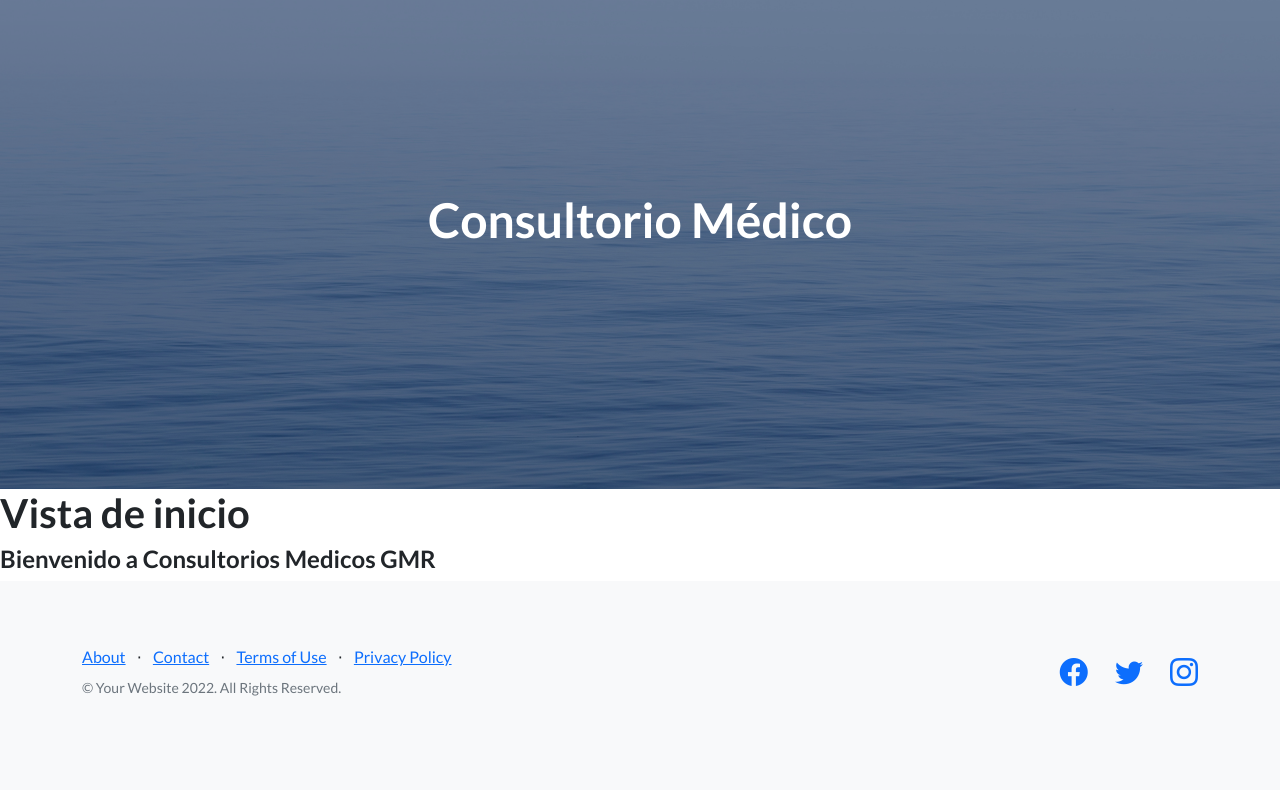
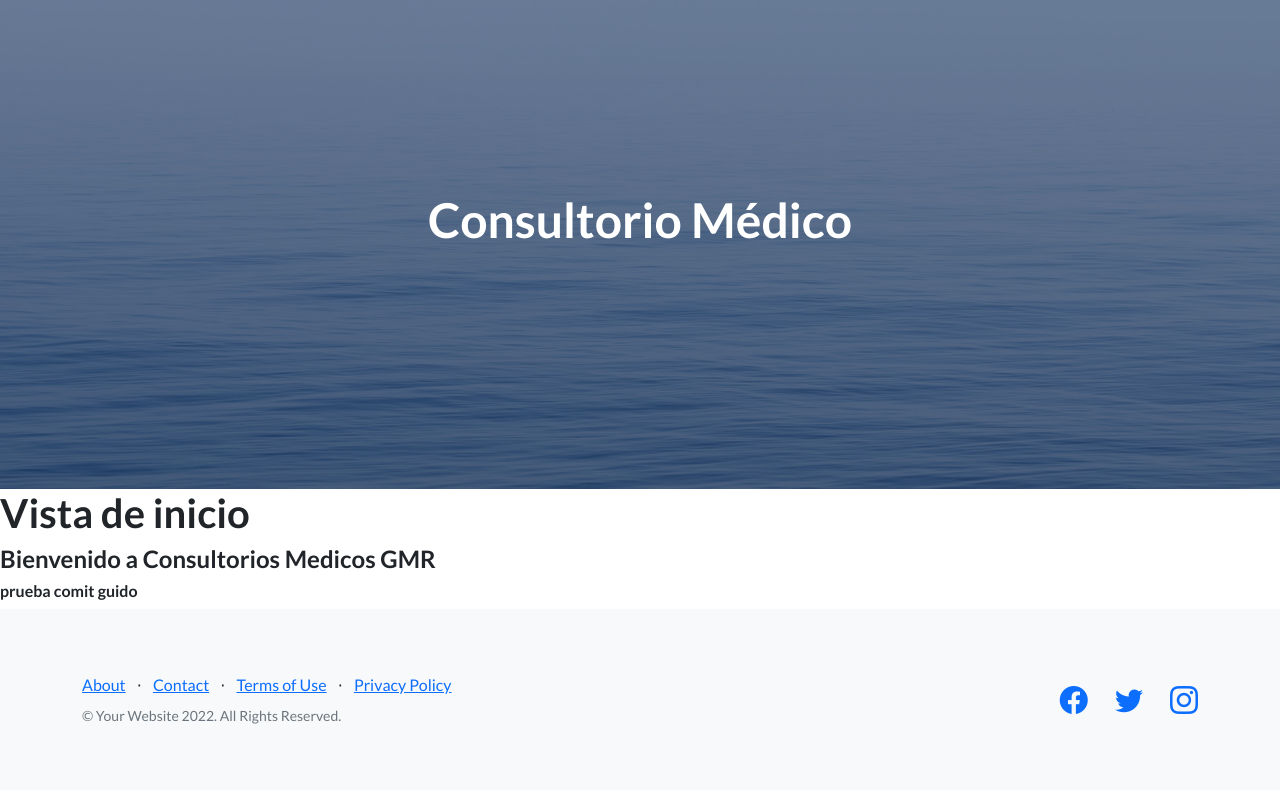
Before and after one commit to Fachu2989/consultoriomedicocoder, a Django app: page /consultorio/ in a window 1280 px wide. Shown: the part 57-847 px from the top of the page. Before the commit the page ends 753 px from the top, so only its background shows below. Run offline with Django 4.2, Linux system fonts and the light colour scheme; some libraries are stand-ins or nearby versions.

Commit message:
prueba (#1)

```diff
--- a/Appconsultorios/Templates/inicio.html
+++ b/Appconsultorios/Templates/inicio.html
@@ -5,4 +5,5 @@
 {% block contenidoQueCambia %}
     <h1>Vista de inicio</h1>
     <h4>Bienvenido a Consultorios Medicos GMR</h4>
+    <h6>prueba comit guido</h6>
 {% endblock contenidoQueCambia %}
```
